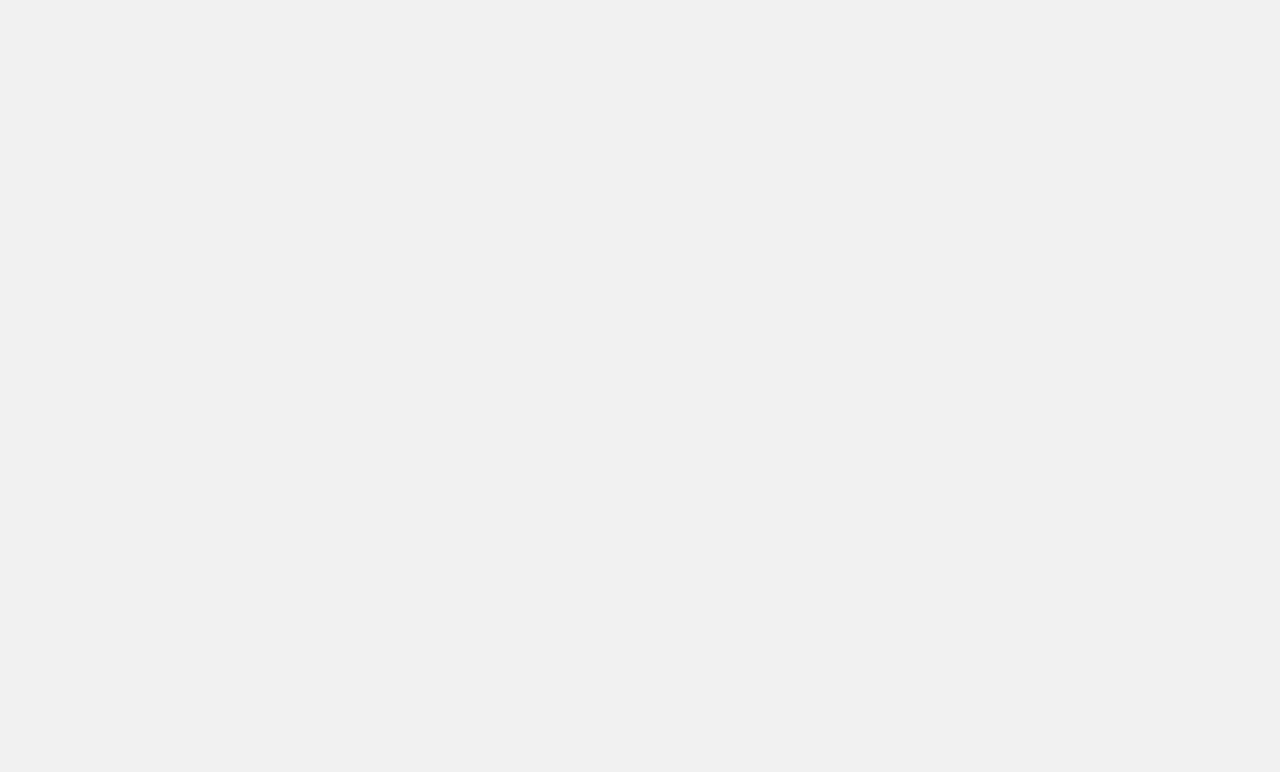
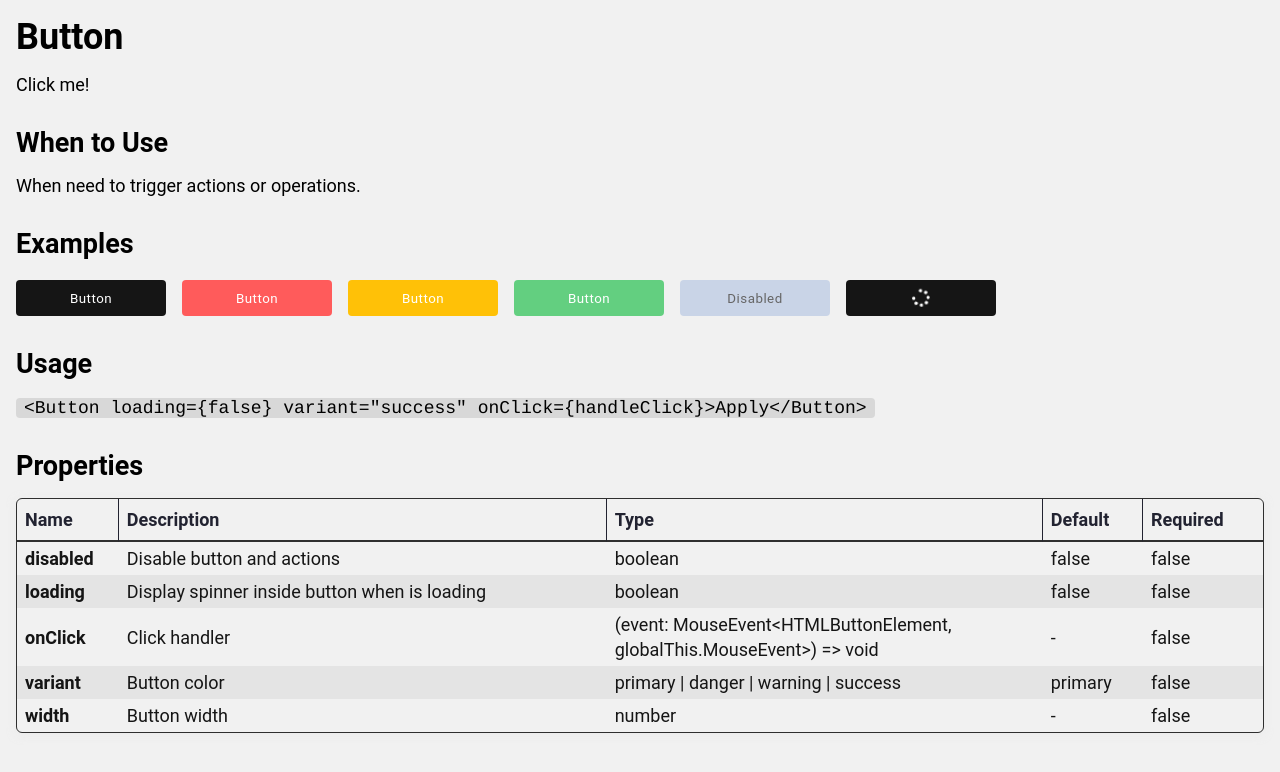
Before and after one commit to alcantariel/stage, a React (Create React App) app: page /button in a window 1280 px wide. Before the commit this address had no page. Shown: the top 772 px of the page. Built offline with nearby package versions, Linux system fonts and the light colour scheme; what providers would draw is missing.

Commit message:
add button docs

```diff
--- a/src/App.tsx
+++ b/src/App.tsx
@@ -6,6 +6,7 @@ import styled, { ThemeProvider } from 'styled-components';
 import { theme } from 'theme';
 import { defaultLocale, getLocale } from 'utils';
 
+const ButtonPage = lazy(() => import('pages/Button/ButtonPage'));
 const HomePage = lazy(() => import('pages/Home/HomePage'));
 const PaginationPage = lazy(() => import('pages/Pagination/PaginationPage'));
 
@@ -26,6 +27,7 @@ const App = () => {
               <Wrapper>
                 <Routes>
                   <Route path="/" element={<HomePage />} />
+                  <Route path="/button" element={<ButtonPage />} />
                   <Route path="/pagination" element={<PaginationPage />} />
                 </Routes>
               </Wrapper>
--- a/src/components/Code/Code.tsx
+++ b/src/components/Code/Code.tsx
@@ -6,4 +6,6 @@ export const Code = styled.code`
   border-radius: 4px;
   font-family: courier, monospace;
   padding: 0 0.5rem;
+  white-space: pre-wrap;
+
 `;
--- a/src/components/ComponentPage/ComponentPage.tsx
+++ b/src/components/ComponentPage/ComponentPage.tsx
@@ -1,4 +1,9 @@
-import { ReactElement, ReactNode } from 'react';
+import {
+  DetailedHTMLProps,
+  HTMLAttributes,
+  ReactElement,
+  ReactNode
+} from 'react';
 import styled from 'styled-components';
 import { Property } from 'types';
 
@@ -11,7 +16,8 @@ interface ComponentPageProps {
   title: string;
 }
 
-interface SectionProps {
+interface SectionProps
+  extends DetailedHTMLProps<HTMLAttributes<HTMLDivElement>, HTMLDivElement> {
   children: ReactNode;
   subtitle: string;
 }
@@ -44,13 +50,13 @@ export const ComponentPage = (props: ComponentPageProps) => {
 };
 
 const Section = (props: SectionProps) => {
-  const { children, subtitle } = props;
+  const { children, subtitle, ...rest } = props;
 
   return (
-    <>
+    <div {...rest}>
       <h2>{subtitle}</h2>
       {children}
-    </>
+    </div>
   );
 };
 
@@ -79,7 +85,7 @@ const TableProperties = (props: TablePropertiesProps) => {
         />
         <Table.Column
           header="Required"
-          data={(property: Property) => property.required.toString()}
+          data={(property: Property) => property.required}
         />
       </Table>
     </Section>
--- a/src/components/Table/Table.tsx
+++ b/src/components/Table/Table.tsx
@@ -34,7 +34,7 @@ const StyledTable = styled.table`
   box-shadow: 0 2px 8px 0 ${props => props.theme.shadowColor};
   border-spacing: 0;
   color: ${props => props.theme.primary};
-  min-width: 95%;
+  min-width: 100%;
   text-align: left;
 
   thead,
--- /dev/null
+++ b/src/pages/Button/ButtonPage.tsx
@@ -0,0 +1,100 @@
+import { Button, Code, ComponentPage } from 'components';
+import { Property } from 'types';
+
+const properties: Property[] = [
+  {
+    name: 'disabled',
+    description: 'Disable button and actions',
+    defaultValue: 'false',
+    required: 'false',
+    type: 'boolean'
+  },
+  {
+    name: 'loading',
+    description: 'Display spinner inside button when is loading',
+    defaultValue: 'false',
+    required: 'false',
+    type: 'boolean'
+  },
+  {
+    name: 'onClick',
+    description: 'Click handler',
+    defaultValue: '',
+    required: 'false',
+    type: '(event: MouseEvent<HTMLButtonElement, globalThis.MouseEvent>) => void'
+  },
+  {
+    name: 'variant',
+    description: 'Button color',
+    defaultValue: 'primary',
+    required: 'false',
+    type: 'primary | danger | warning | success'
+  },
+  {
+    name: 'width',
+    description: 'Button width',
+    defaultValue: '',
+    required: 'false',
+    type: 'number'
+  }
+];
+
+const ButtonPage = () => {
+  return (
+    <ComponentPage title="Button" description="Click me!">
+      <ComponentPage.Section subtitle="When to Use">
+        When need to trigger actions or operations.
+      </ComponentPage.Section>
+      <ComponentPage.Section subtitle="Examples">
+        <Button
+          width={150}
+          variant="primary"
+          style={{ marginRight: '1rem', marginTop: '4px' }}
+        >
+          Button
+        </Button>
+        <Button
+          width={150}
+          variant="danger"
+          style={{ marginRight: '1rem', marginTop: '4px' }}
+        >
+          Button
+        </Button>
+        <Button
+          width={150}
+          variant="warning"
+          style={{ marginRight: '1rem', marginTop: '4px' }}
+        >
+          Button
+        </Button>
+        <Button
+          width={150}
+          variant="success"
+          style={{ marginRight: '1rem', marginTop: '4px' }}
+        >
+          Button
+        </Button>
+        <Button
+          disabled
+          width={150}
+          style={{ marginRight: '1rem', marginTop: '4px' }}
+        >
+          Disabled
+        </Button>
+        <Button loading width={150}>
+          Button
+        </Button>
+      </ComponentPage.Section>
+      <ComponentPage.Section subtitle="Usage">
+        <Code>
+          {
+            '<Button loading={false} variant="success" onClick={handleClick}>Apply</Button>'
+          }
+        </Code>
+      </ComponentPage.Section>
+      <ComponentPage.TableProperties properties={properties} />
+    </ComponentPage>
+  );
+};
+
+export { ButtonPage, ButtonPage as default };
--- /dev/null
+++ b/src/pages/Button/index.ts
@@ -0,0 +1 @@
+export * from './ButtonPage';
--- a/src/pages/Home/HomePage.tsx
+++ b/src/pages/Home/HomePage.tsx
@@ -49,13 +49,10 @@ const HomePage = () => {
       <SectionTitle>Components</SectionTitle>
       <CardsList>
         <Card onClick={() => navigate('/button')}>Button</Card>
-        <Card onClick={() => navigate('/code')}>Code</Card>
-        <Card onClick={() => navigate('/error-text')}>ErrorText</Card>
         <Card onClick={() => navigate('/formatted-currency')}>
           FormattedCurency
         </Card>
         <Card onClick={() => navigate('/input')}>Input</Card>
-        <Card onClick={() => navigate('/label')}>Label</Card>
         <Card onClick={() => navigate('/notification')}>Notification</Card>
         <Card onClick={() => navigate('/pagination')}>Pagination</Card>
         <Card onClick={() => navigate('/select')}>Select</Card>
--- a/src/pages/Pagination/PaginationPage.tsx
+++ b/src/pages/Pagination/PaginationPage.tsx
@@ -18,14 +18,14 @@ const properties: Property[] = [
     description: 'Interface that have all information about the page.',
     type: '{ first: boolean, last: boolean, number: number, numberOfElements: number, size: number, totalElements: number, totalPages: number }',
     defaultValue: '',
-    required: true
+    required: 'true'
   },
   {
     name: 'onPageChange',
     description: 'Called when page number or size is changed.',
     type: '(pageRequest: { number: number, size: number }) => void',
     defaultValue: '',
-    required: true
+    required: 'true'
   }
 ];
 
--- a/src/pages/index.ts
+++ b/src/pages/index.ts
@@ -1 +1,3 @@
+export * from './Button';
 export * from './Home';
+export * from './Pagination';
--- a/src/theme/theme.ts
+++ b/src/theme/theme.ts
@@ -5,7 +5,7 @@ export const theme: Theme = {
   boxShadowColor: 'rgba(189, 192, 207, 0.5)',
   defaultBorderColor: 'rgba(189, 192, 207, 0.5)',
   defaultSelectedBorderColor: '#979797',
-  disabledColor: '#e6ebf4',
+  disabledColor: '#c9d4e7',
   disabledTextColor: '#666',
   errorColor: '#ff5b5b',
   infoColor: '#bbc',
--- a/src/types/Property.d.ts
+++ b/src/types/Property.d.ts
@@ -3,5 +3,5 @@ export interface Property {
   description: string;
   type: string;
   defaultValue: string;
-  required: boolean;
+  required: string;
 }
```
